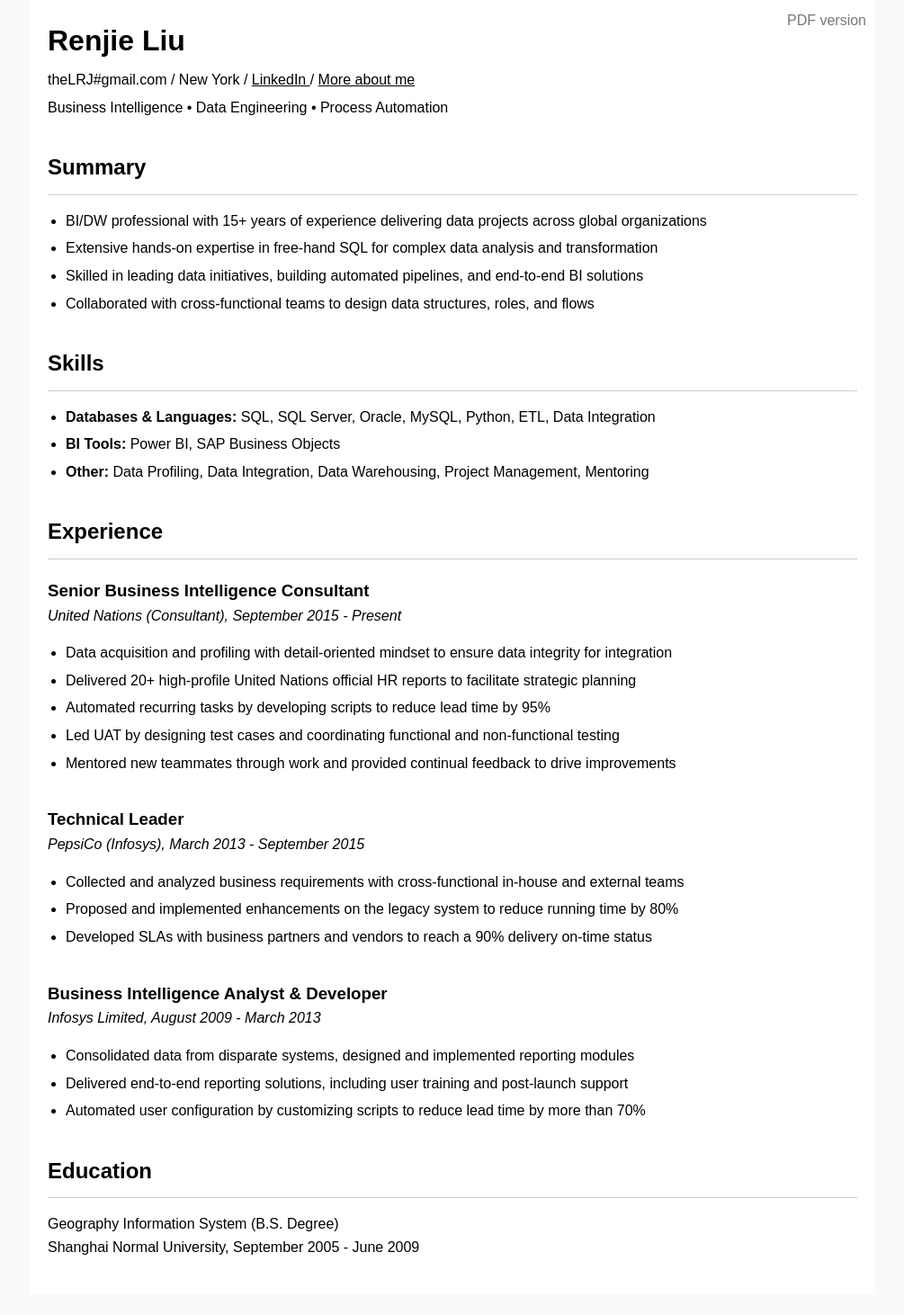
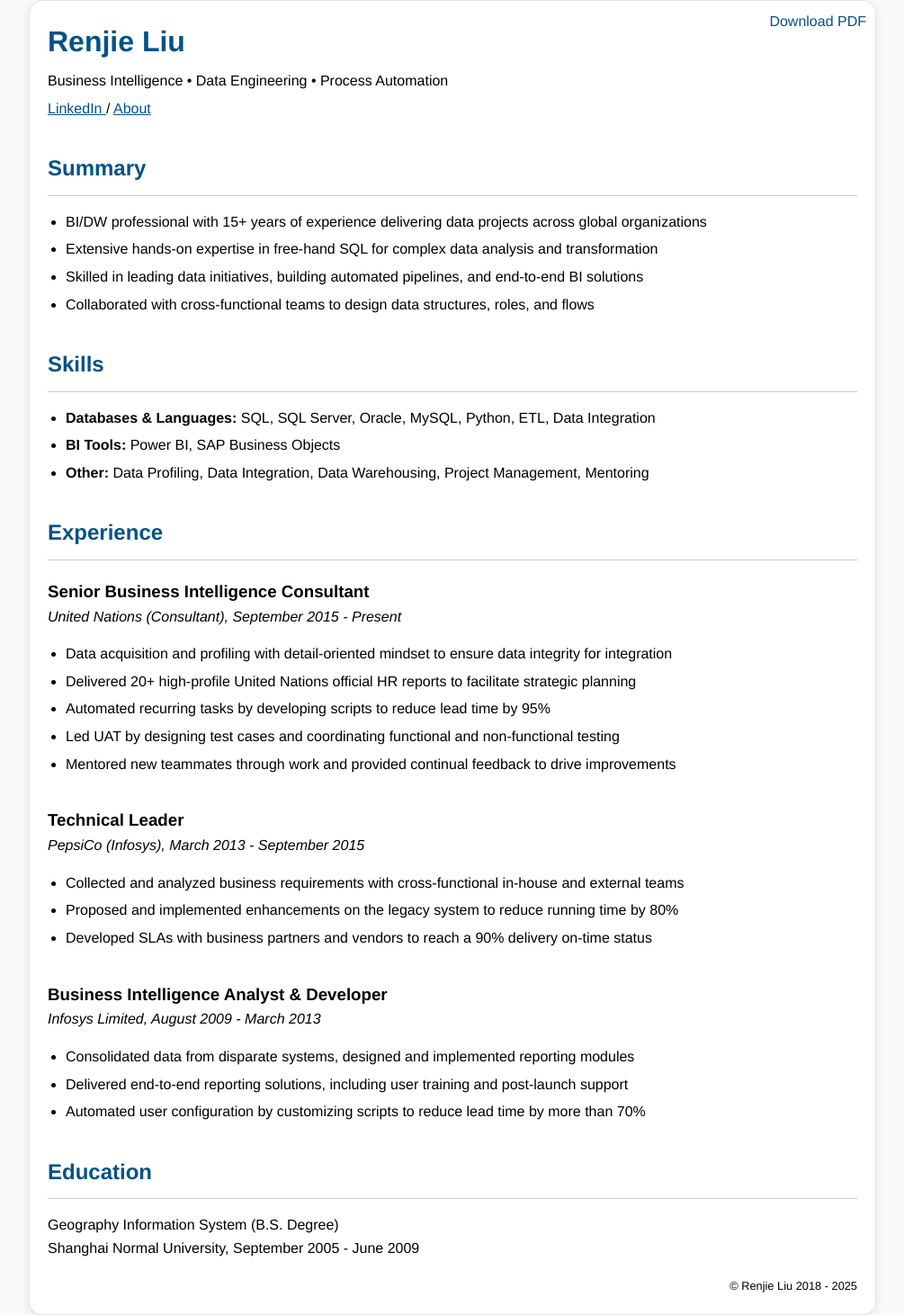
Before and after one commit to renjieliu/renjieliu.github.io, a Jekyll site: the page index.html, which Jekyll copies as it is, in a window 1280 px wide. Shown: the whole page at 90% size, without its empty margins (137-1142 px from the left). Built offline with Jekyll 4.4.1, drawn with Linux system fonts in a browser that asks for light colours; before the commit the page ends 1439 px from its top, so only the background shows below that.

Commit message:
index.html

```diff
--- a/index.html
+++ b/index.html
@@ -6,7 +6,7 @@
   <title>Renjie Liu</title>
   <style>
     body {
-      font-family: Arial, Helvetica, sans-serif;
+      font-family: Helvetica, Arial,  sans-serif;
       margin: 0;
       padding: 0;
       background: #f9f9f9;
@@ -19,18 +19,21 @@
       margin: auto;
       padding: 20px;
       background: #fff;
+      border: 1px solid #e5e5e5; /* light gray border */
+      border-radius: 15px;        /* soft rounded corners */
+      box-shadow: 0 4px 12px rgba(0, 0, 0, 0.08); /* subtle depth */
     }
     h1 {
       font-size: 2em;
       margin-top: 35px;
 	    margin-bottom: 10px;
-      color: #000;
+      color: #005288;
     }
 
     h2 {
       margin-top: 35px;
 	    margin-bottom: 10px;
-      color: #000;
+      color: #005288;
     }
 
     h3 {
@@ -46,7 +49,7 @@
 	  position: absolute;
 	  top: 10px;
 	  right: 10px;
-	  color: #777;
+	  color: #005288;
 	  text-decoration: none;
 	  }
 
@@ -86,15 +89,25 @@
 
 
     a{
-      color:#000;
-      transition:all linear 0.3s
+      color:#005288;
+      transition:all linear 0.5s
     }
 
     a:hover {
-      background:#c7c7c7;
+      background:#ffe6ba;
       text-decoration:none
     }
 
+    footer {
+      position: relative;
+      text-align: right;
+      font-size: 0.8em;
+    }
+    .a_footer
+    {
+      color:#000000;
+      text-decoration: none;
+    }
 
     @media (max-width: 600px) {
       body {
@@ -108,11 +121,11 @@
 </head>
 <body>
   <div class="container">
-    <a class="link_download_pdf" href = "./Renjie Liu Resume.pdf">PDF version</a>
+    <a class="link_download_pdf" href = "./Renjie Liu Resume.pdf">Download PDF</a>
     <div class="header">
       <h1>Renjie Liu</h1>
-      <p>theLRJ#gmail.com / New York / <a href="https://www.linkedin.com/in/renjieliu/">LinkedIn </a> / <a href="https://bento.me/renjie">More about me</a> </p>
       <p>Business Intelligence • Data Engineering • Process Automation</p>
+      <a href="https://www.linkedin.com/in/renjieliu/">LinkedIn </a> / <a href="https://bento.me/renjie">About</a>
     </div>
 
 
@@ -175,6 +188,17 @@
       <p>Geography Information System (B.S. Degree)<br />
       Shanghai Normal University, September 2005 - June 2009</p>
     </div>
+
+    <footer>
+      © <a class ="a_footer" href="https://renjie.page">Renjie Liu</a> 2018 - 2025
+    </footer>
+
   </div>
+
+
+
 </body>
+
+
+
 </html>
```
